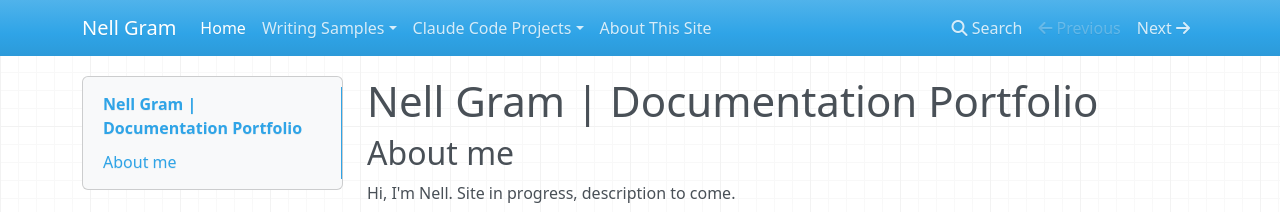
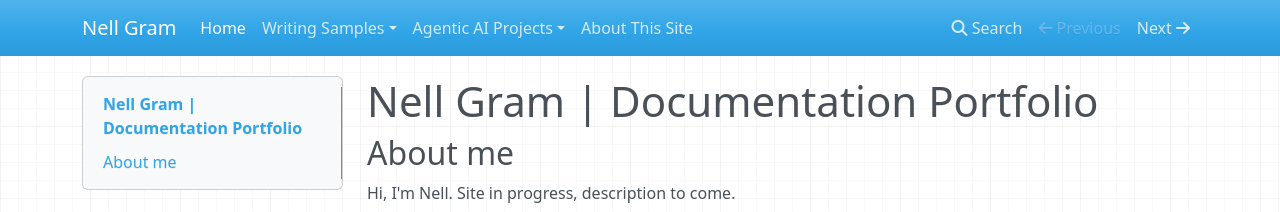
Before and after one commit to nellcgram/nellcgram.github.io, an MkDocs documentation site: the page built from docs/index.md, in a window 1280 px wide. Shown: the top 212 px of the page. Built offline with MkDocs 1.6.1, drawn with Linux system fonts in a browser that asks for light colours; nearby versions of some CDN libraries.

Commit message:
changed yml title

```diff
--- a/mkdocs.yml
+++ b/mkdocs.yml
@@ -8,6 +8,6 @@ nav:
     - KB Article: writing-samples/kb-article.md
     - Release Notes: writing-samples/release-notes.md
     - EOB Guide: writing-samples/eob-guide.md
-  - Claude Code Projects:
-    - Book Recommendations Skill: claude-projects/book-recommendations-case-study.md
+  - Agentic AI Projects:
+    - Book Recommendations Skill: agentic-projects/book-recommendations-case-study.md
   - About This Site: about-this-site.md
```
